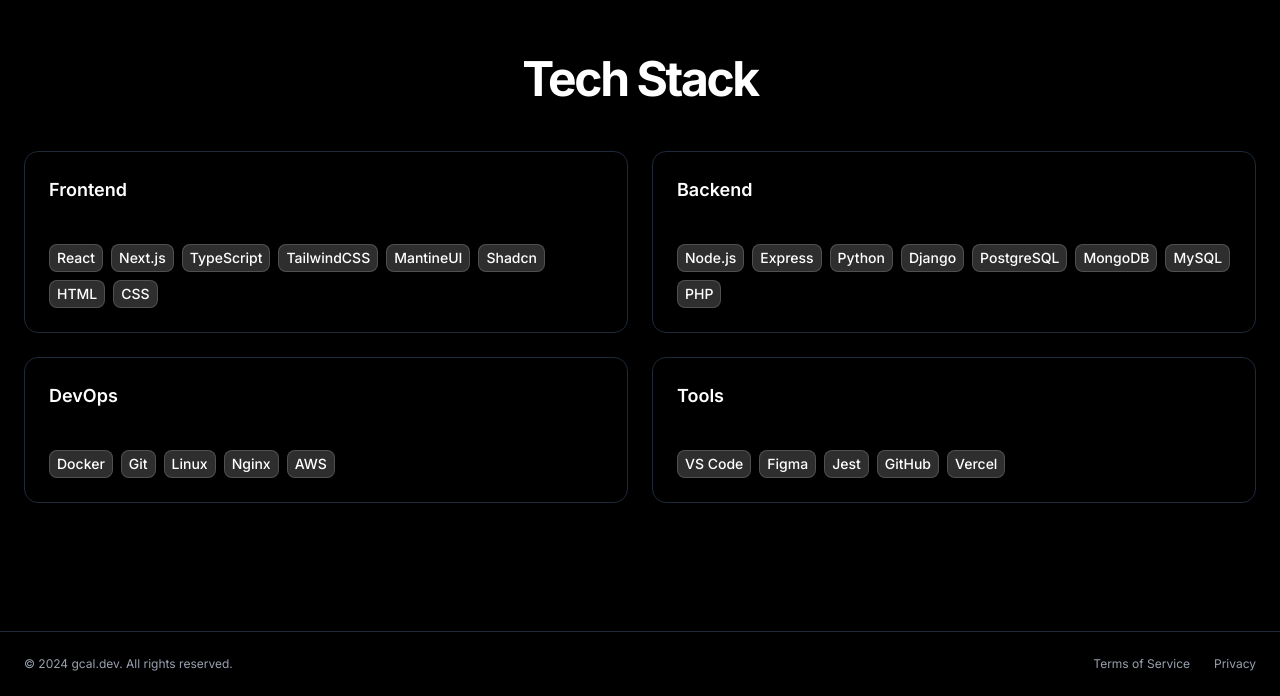
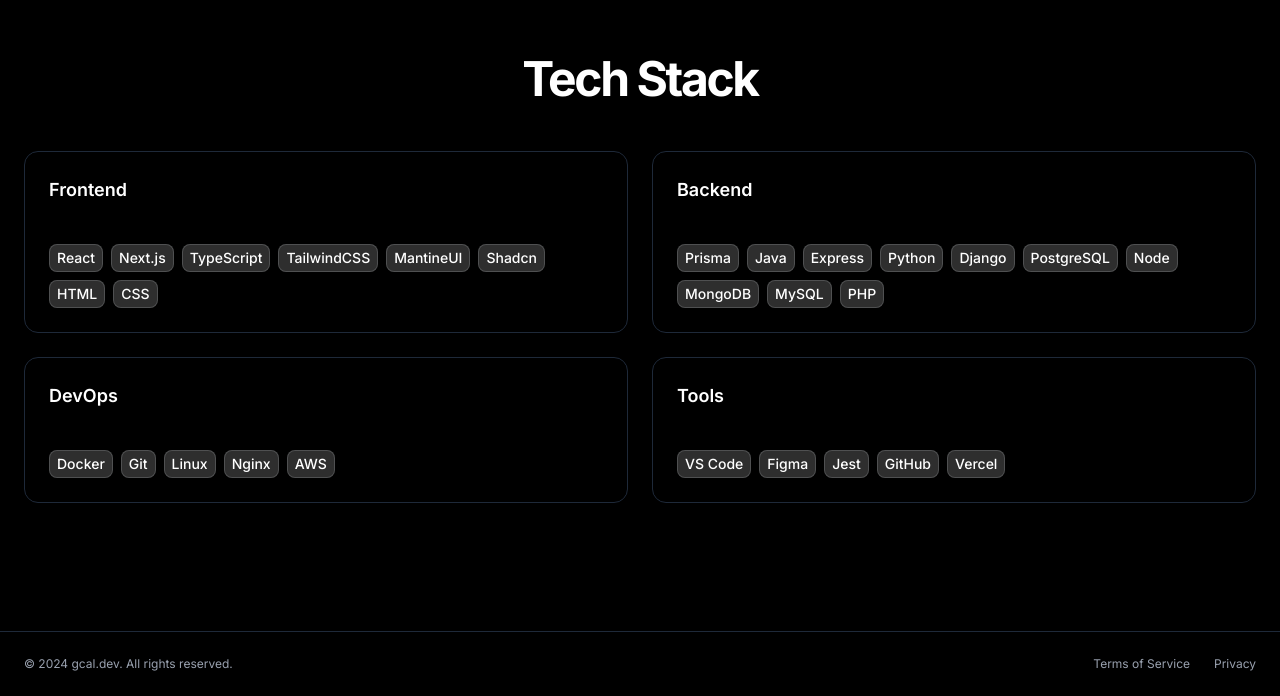
Before and after one commit to Tywnnvlad/portolio, a Next.js app: page / in a window 1280 px wide. Shown: the part 1538-2234 px from the top of the page. Built offline with nearby package versions, Linux system fonts and the light colour scheme.

Commit message:
changed stuff

```diff
--- a/app/components/tech-stack.tsx
+++ b/app/components/tech-stack.tsx
@@ -17,11 +17,13 @@
 	{
 		category: "Backend",
 		skills: [
-			"Node.js",
+			"Prisma",
+			"Java",
 			"Express",
 			"Python",
 			"Django",
 			"PostgreSQL",
+			"Node",
 			"MongoDB",
 			"MySQL",
 			"PHP",
```
